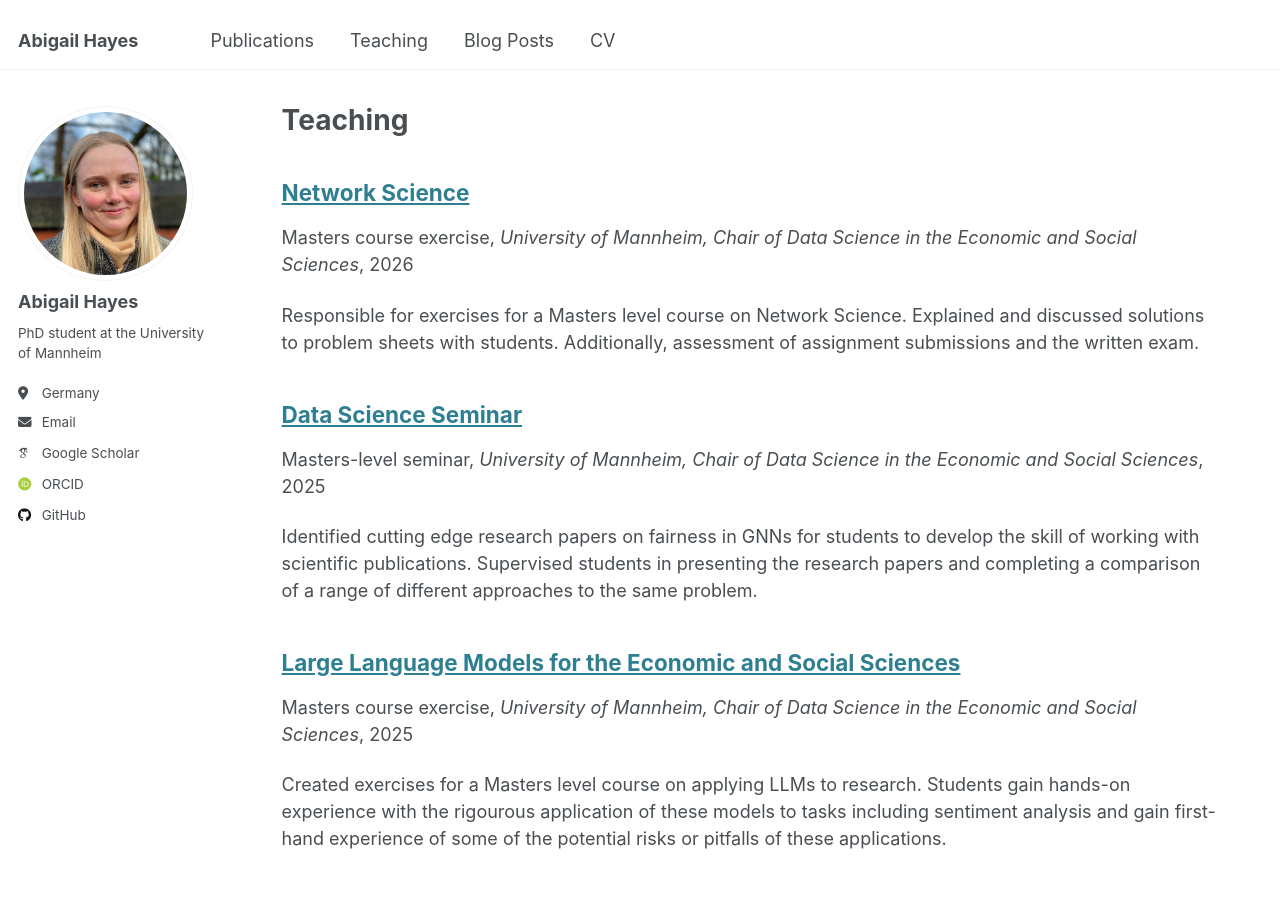
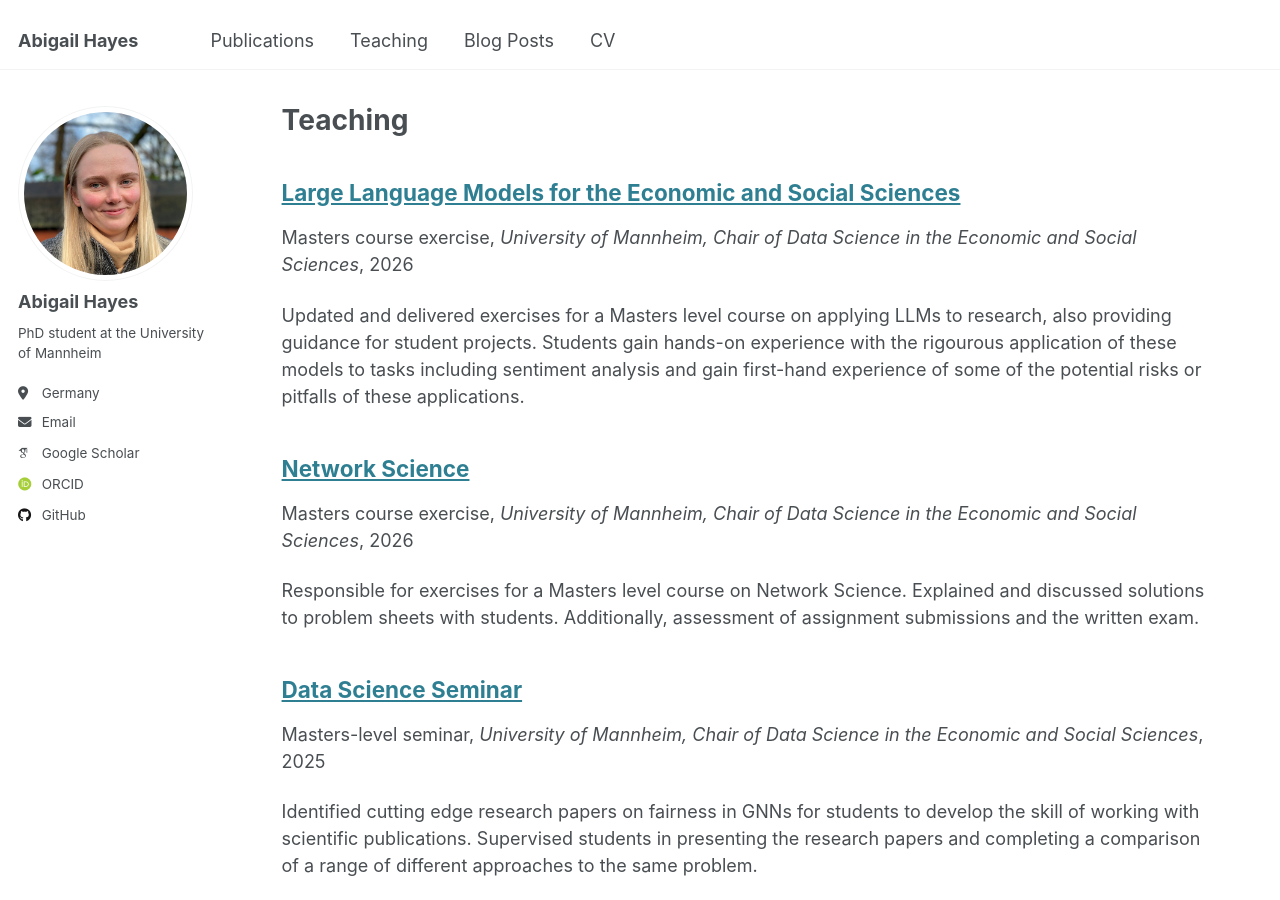
Before and after one commit to abigailhayes/abigailhayes.github.io, a Jekyll site: the page built from _pages/teaching.html, in a window 1280 px wide and 900 px high. Built offline with Jekyll 4.4.1, drawn with Linux system fonts in a browser that asks for light colours; some web fonts are replaced.

Commit message:
Update Autumn 2026 - teaching

```diff
--- /dev/null
+++ b/_teaching/2026-autumn-teaching-1.md
@@ -0,0 +1,11 @@
+---
+title: "Large Language Models for the Economic and Social Sciences"
+collection: teaching
+type: "Masters course exercise"
+permalink: /teaching/2026-autumn-teaching-1
+venue: "University of Mannheim, Chair of Data Science in the Economic and Social Sciences"
+date: 2026-09-01
+location: "Mannheim, Germany"
+---
+
+Updated and delivered exercises for a Masters level course on applying LLMs to research, also providing guidance for student projects. Students gain hands-on experience with the rigourous application of these models to tasks including sentiment analysis and gain first-hand experience of some of the potential risks or pitfalls of these applications.
```
Also changed, not shown: _pages/about.md (+1 -1 lines).
